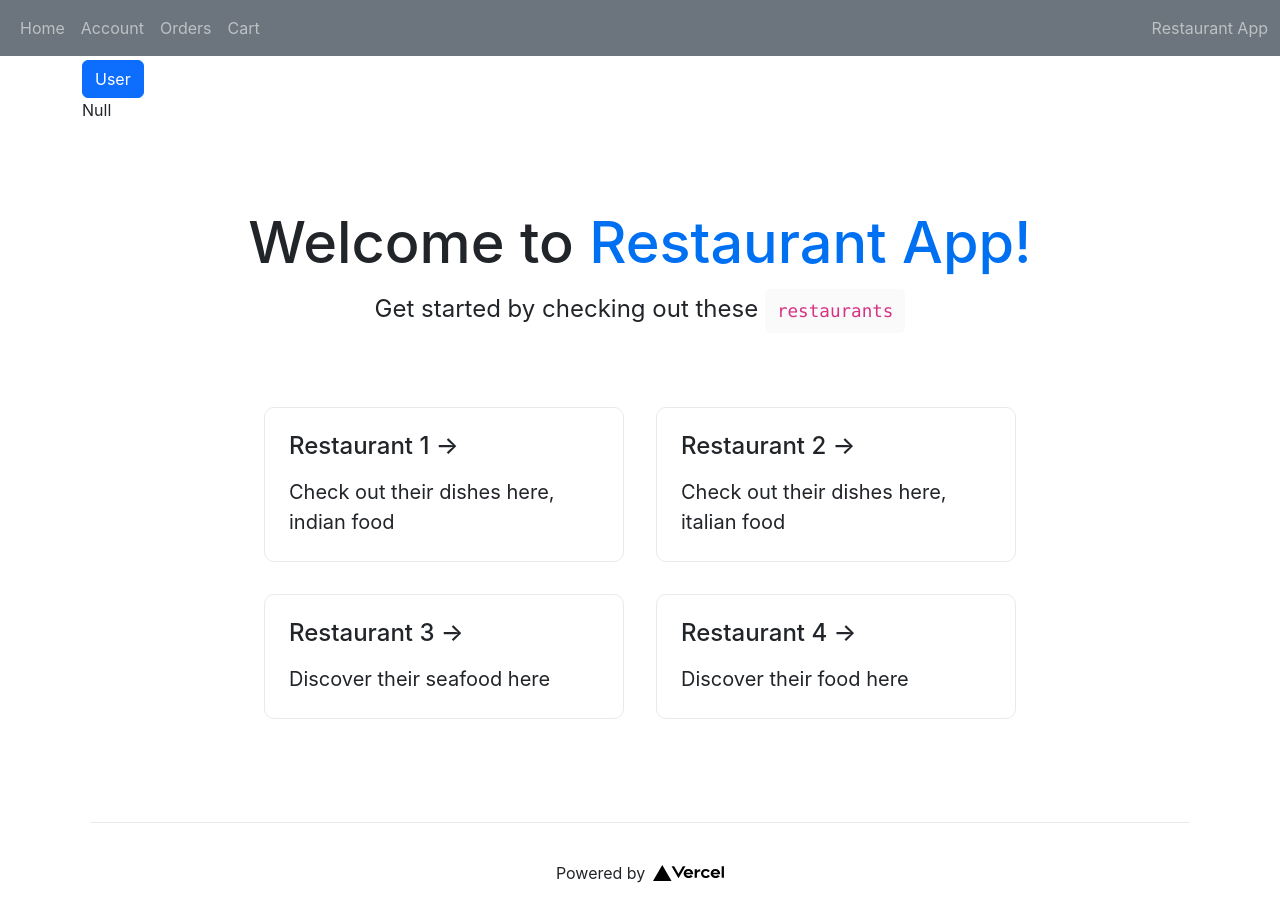
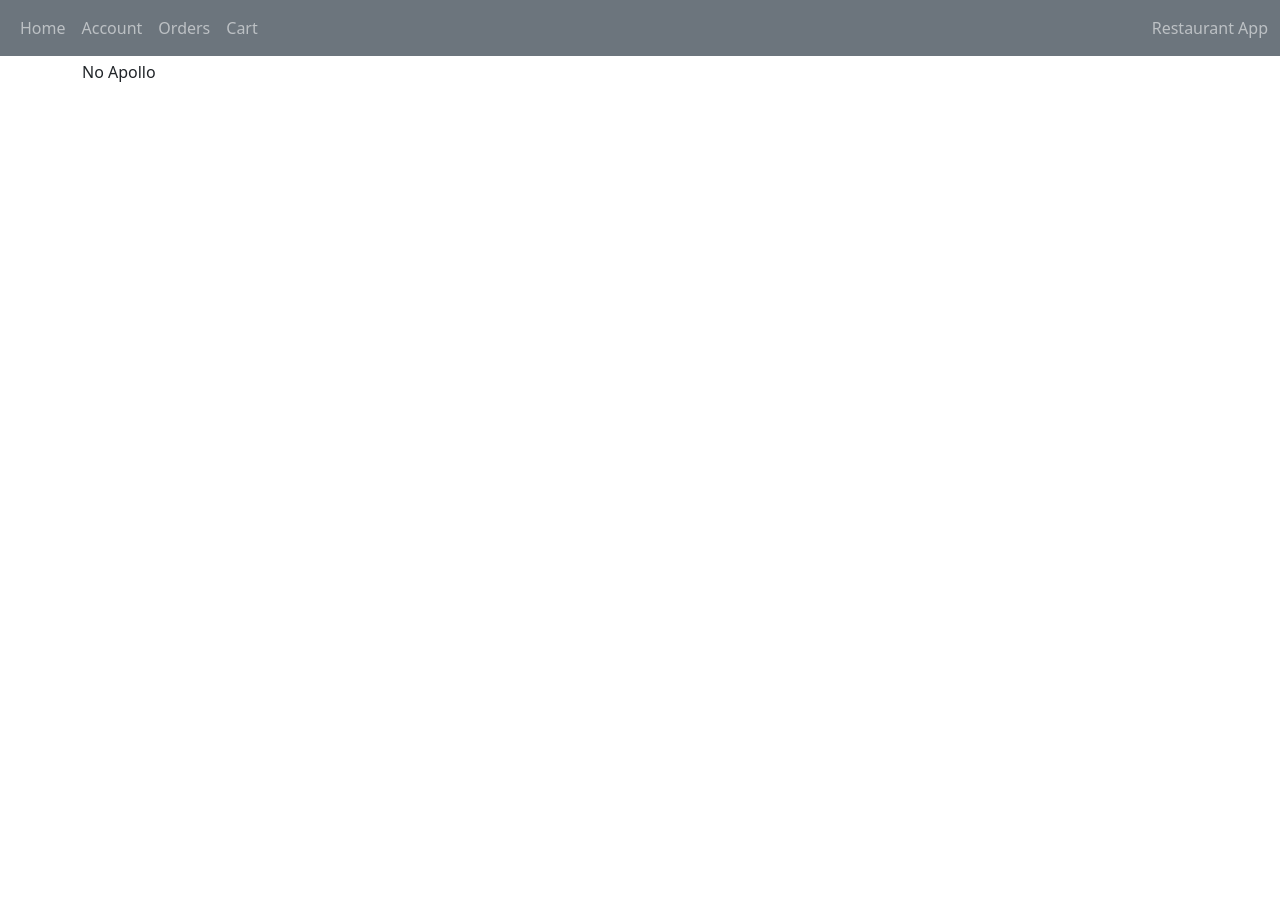
Before and after one commit to jtpearson95/capstone17-frontend, a Next.js app: page / in a window 1280 px wide. After the commit the page ends 800 px from the top, so only its background shows below. Built offline with nearby package versions, Linux system fonts and the light colour scheme.

Commit message:
testing apollo

```diff
--- a/pages/index.js
+++ b/pages/index.js
@@ -25,132 +25,133 @@ const goToUser = () => {
 };
 
   return (
-    <ApolloProvider client={client}>
-      <Button color="primary" onClick={goToUser}>
-    User
-  </Button>
-      <div>{user}</div>
-         <div className={styles.container}>
+    <div>No Apollo</div>
+  //   <ApolloProvider client={client}>
+  //     <Button color="primary" onClick={goToUser}>
+  //   User
+  // </Button>
+  //     <div>{user}</div>
+  //        <div className={styles.container}>
 
-      <main>
-        <h1 className={styles.title}>
-          Welcome to <a>Restaurant App!</a>
-        </h1>
+  //     <main>
+  //       <h1 className={styles.title}>
+  //         Welcome to <a>Restaurant App!</a>
+  //       </h1>
 
-        <p className={styles.description}>
-          Get started by checking out these <code>restaurants</code>
-        </p>
+  //       <p className={styles.description}>
+  //         Get started by checking out these <code>restaurants</code>
+  //       </p>
 
-        <div className={styles.grid}>
-          <a href="https://nextjs.org/docs" className={styles.card}>
-            <h3>Restaurant 1 &rarr;</h3>
-            <p>Check out their dishes here, indian food</p>
-          </a>
+  //       <div className={styles.grid}>
+  //         <a href="https://nextjs.org/docs" className={styles.card}>
+  //           <h3>Restaurant 1 &rarr;</h3>
+  //           <p>Check out their dishes here, indian food</p>
+  //         </a>
 
-          <a href="https://nextjs.org/learn" className={styles.card}>
-            <h3>Restaurant 2 &rarr;</h3>
-            <p>Check out their dishes here, italian food</p>
-          </a>
+  //         <a href="https://nextjs.org/learn" className={styles.card}>
+  //           <h3>Restaurant 2 &rarr;</h3>
+  //           <p>Check out their dishes here, italian food</p>
+  //         </a>
 
-          <a
-            href="https://github.com/vercel/next.js/tree/canary/examples"
-            className={styles.card}
-          >
-            <h3>Restaurant 3 &rarr;</h3>
-            <p>Discover their seafood here</p>
-          </a>
+  //         <a
+  //           href="https://github.com/vercel/next.js/tree/canary/examples"
+  //           className={styles.card}
+  //         >
+  //           <h3>Restaurant 3 &rarr;</h3>
+  //           <p>Discover their seafood here</p>
+  //         </a>
 
-          <a
-            href="https://vercel.com/import?filter=next.js&utm_source=create-next-app&utm_medium=default-template&utm_campaign=create-next-app"
-            className={styles.card}
-          >
-            <h3>Restaurant 4 &rarr;</h3>
-            <p>
-              Discover their food here
-            </p>
-          </a>
-        </div>
-      </main>
+  //         <a
+  //           href="https://vercel.com/import?filter=next.js&utm_source=create-next-app&utm_medium=default-template&utm_campaign=create-next-app"
+  //           className={styles.card}
+  //         >
+  //           <h3>Restaurant 4 &rarr;</h3>
+  //           <p>
+  //             Discover their food here
+  //           </p>
+  //         </a>
+  //       </div>
+  //     </main>
 
-      <footer>
-        <a
-          href="https://vercel.com?utm_source=create-next-app&utm_medium=default-template&utm_campaign=create-next-app"
-          target="_blank"
-          rel="noopener noreferrer"
-        >
-          Powered by{' '}
-          <img src="/vercel.svg" alt="Vercel" className={styles.logo} />
-        </a>
-      </footer>
+  //     <footer>
+  //       <a
+  //         href="https://vercel.com?utm_source=create-next-app&utm_medium=default-template&utm_campaign=create-next-app"
+  //         target="_blank"
+  //         rel="noopener noreferrer"
+  //       >
+  //         Powered by{' '}
+  //         <img src="/vercel.svg" alt="Vercel" className={styles.logo} />
+  //       </a>
+  //     </footer>
 
-      <style jsx>{`
-        main {
-          padding: 5rem 0;
-          flex: 1;
-          display: flex;
-          flex-direction: column;
-          justify-content: center;
-          align-items: center;
-        }
-        footer {
-          width: 100%;
-          height: 100px;
-          border-top: 1px solid #eaeaea;
-          display: flex;
-          justify-content: center;
-          align-items: center;
-        }
-        footer img {
-          margin-left: 0.5rem;
-        }
-        footer a {
-          display: flex;
-          justify-content: center;
-          align-items: center;
-          text-decoration: none;
-          color: inherit;
-        }
-        code {
-          background: #fafafa;
-          border-radius: 5px;
-          padding: 0.75rem;
-          font-size: 1.1rem;
-          font-family:
-            Menlo,
-            Monaco,
-            Lucida Console,
-            Liberation Mono,
-            DejaVu Sans Mono,
-            Bitstream Vera Sans Mono,
-            Courier New,
-            monospace;
-        }
-      `}</style>
+  //     <style jsx>{`
+  //       main {
+  //         padding: 5rem 0;
+  //         flex: 1;
+  //         display: flex;
+  //         flex-direction: column;
+  //         justify-content: center;
+  //         align-items: center;
+  //       }
+  //       footer {
+  //         width: 100%;
+  //         height: 100px;
+  //         border-top: 1px solid #eaeaea;
+  //         display: flex;
+  //         justify-content: center;
+  //         align-items: center;
+  //       }
+  //       footer img {
+  //         margin-left: 0.5rem;
+  //       }
+  //       footer a {
+  //         display: flex;
+  //         justify-content: center;
+  //         align-items: center;
+  //         text-decoration: none;
+  //         color: inherit;
+  //       }
+  //       code {
+  //         background: #fafafa;
+  //         border-radius: 5px;
+  //         padding: 0.75rem;
+  //         font-size: 1.1rem;
+  //         font-family:
+  //           Menlo,
+  //           Monaco,
+  //           Lucida Console,
+  //           Liberation Mono,
+  //           DejaVu Sans Mono,
+  //           Bitstream Vera Sans Mono,
+  //           Courier New,
+  //           monospace;
+  //       }
+  //     `}</style>
 
-      <style jsx global>{`
-        html,
-        body {
-          padding: 0;
-          margin: 0;
-          font-family:
-            -apple-system,
-            BlinkMacSystemFont,
-            Segoe UI,
-            Roboto,
-            Oxygen,
-            Ubuntu,
-            Cantarell,
-            Fira Sans,
-            Droid Sans,
-            Helvetica Neue,
-            sans-serif;
-        }
-        * {
-          box-sizing: border-box;
-        }
-      `}</style>
-    </div>
-    </ApolloProvider>
+  //     <style jsx global>{`
+  //       html,
+  //       body {
+  //         padding: 0;
+  //         margin: 0;
+  //         font-family:
+  //           -apple-system,
+  //           BlinkMacSystemFont,
+  //           Segoe UI,
+  //           Roboto,
+  //           Oxygen,
+  //           Ubuntu,
+  //           Cantarell,
+  //           Fira Sans,
+  //           Droid Sans,
+  //           Helvetica Neue,
+  //           sans-serif;
+  //       }
+  //       * {
+  //         box-sizing: border-box;
+  //       }
+  //     `}</style>
+  //   </div>
+  //   </ApolloProvider>
   );
 }
 
```
